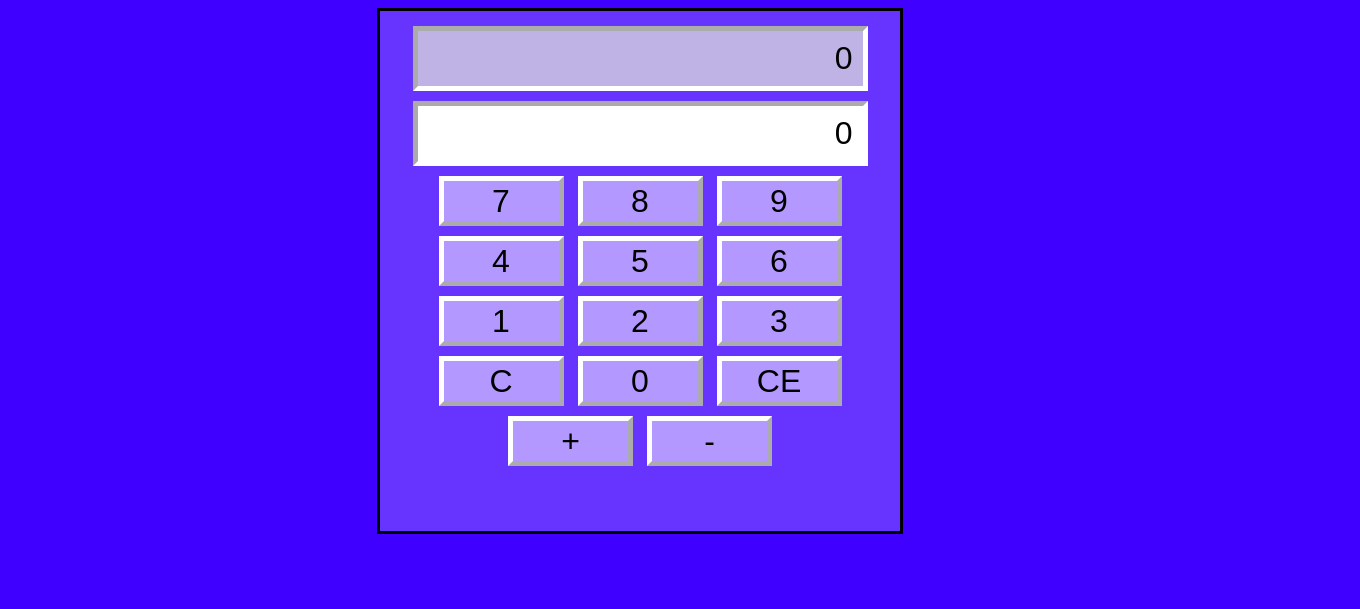
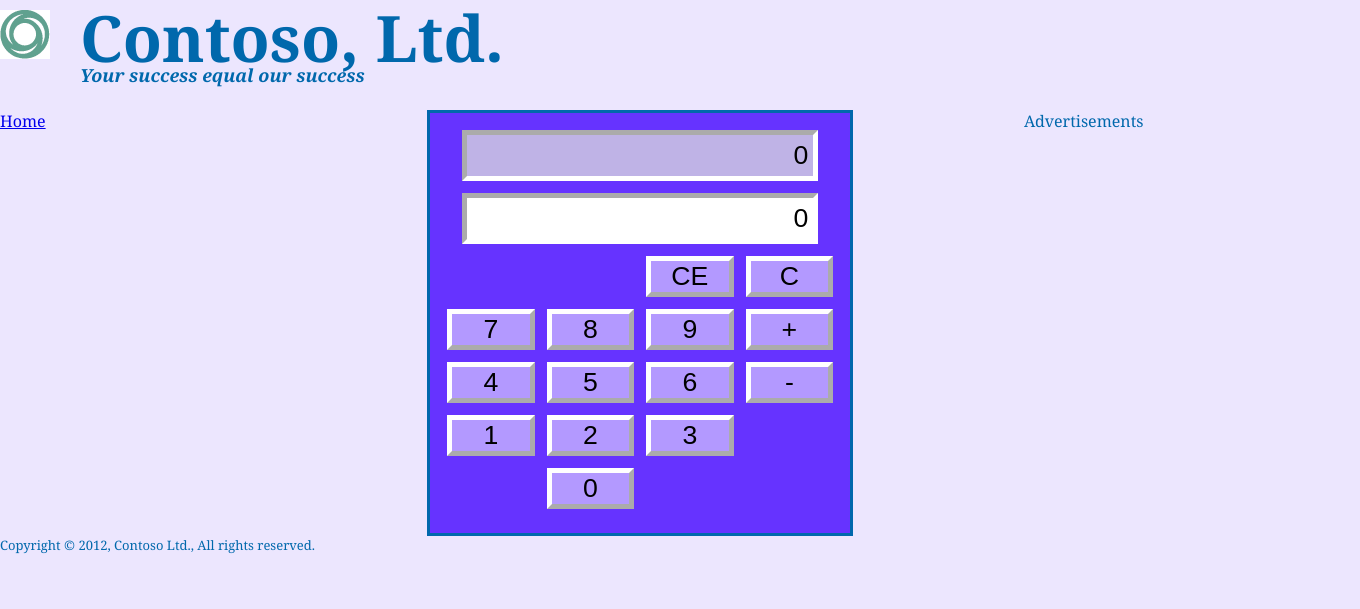
Before and after one commit to Tiago100h/Training_Guide_70-480, a plain HTML site: page Chapter 3 Getting started with JavaScript/Practice exercises/WebCalculator/default.html in a window 1280 px wide. Shown: the whole page, 1360 px wide, since content can reach past the window. Drawn offline with Linux system fonts and the light colour scheme.

Commit message:
Chapter 5: More HTML5

```diff
--- a/Chapter 3 Getting started with JavaScript/Practice exercises/WebCalculator/Content/default.css
+++ b/Chapter 3 Getting started with JavaScript/Practice exercises/WebCalculator/Content/default.css
@@ -1,18 +1,83 @@
+* {
+    margin: 0;
+    padding: 0;
+}
+
+aside, footer, header, hgroup, nav {
+    display: block;
+}
+
 body {
-    background-color: hsl(255, 100%, 50%);
+    background-color: hsl(255, 95%, 95%);
+    font-family: Cambria, 'Times New Roman', serif;
+    color: #0068AC;
+}
+
+header {
+    height: 100px;
+    background-image: url('../Images/ContosoLogo.png');
+    background-repeat: no-repeat;
+    margin-top: 10px;
+}
+
+#headerText {
+    position: absolute;
+    top: 0;
+    left: 80px;
+    width: 100%;
+    margin-top: 10px;
+}
+
+h1 {
+    font-size: 64px;
+    line-height: 55px;
+}
+
+h2 {
+    font-size: 18px;
+    line-height: 20px;
+    font-style: italic;
+}
+
+nav {
+    float: left;
+    width: 20%;
+    min-width: 125px;
+}
+
+div[role="main"] {
+    float: left;
+    width: 60%;
+}
+
+aside {
+    float: left;
+    width: 20%;
+    min-width: 125px;
+}
+
+footer {
+    clear: both;
+    width: 100%;
+    height: 70px;
+    font-size: small;
+}
+
+#container {
+    min-width: 800px;
 }
 
 input {
     width: 85%;
     height: 7%;
     text-align: right;
-    padding: 10px;
+    padding: 5px;
     border: inset;
 }
 
 button {
     background-color: hsl(255, 100%, 80%);
-    width: 25%;
+    width: 90%;
     height: 10%;
     border: outset;
 }
@@ -30,7 +95,7 @@ button:active {
 
 input, button {
     font-family: Arial;
-    font-size: 24pt;
+    font-size: 20pt;
     border-width: thick;
     border-color: hsl(255, 100%, 100%);
     margin: 5px;
@@ -43,10 +108,18 @@ input, button {
 #calculator {
     border: solid;
     background-color: hsl(255, 100%, 60%);
-    width: 500px;
-    height: 500px;
+    width: 400px;
+    height: 400px;
     margin-left: auto;
     margin-right: auto;
     text-align: center;
     padding: 10px;
 }
+
+table {
+    width: 100%;
+}
+
+td {
+    width: 25%;
+}
--- a/Chapter 3 Getting started with JavaScript/Practice exercises/WebCalculator/default.html
+++ b/Chapter 3 Getting started with JavaScript/Practice exercises/WebCalculator/default.html
@@ -10,23 +10,100 @@
 </head>
 
 <body>
+    <div id="container">
+        <header>
+            <hgroup id="headerText">
+                <h1>Contoso, Ltd.</h1>
+                <h2>Your success equal our success</h2>
+            </hgroup>
+        </header>
+
+        <nav>
+            <a href="default.html">Home</a>
+        </nav>
+
+        <div role="main">
             <div id="calculator">
-        <input type="text" id="txtResult" readonly="readonly" /><br />
-        <input type="text" id="txtInput" /><br />
+                <table>
+                    <tr>
+                        <td colspan="4">
+                            <input type="text" id="txtResult" readonly="readonly" />
+                        </td>
+                    </tr>
+                    <tr>
+                        <td colspan="4">
+                            <input type="text" id="txtInput" />
+                        </td>
+                    </tr>
+                    <tr>
+                        <td></td>
+                        <td></td>
+                        <td>
+                            <button id="btnClearEntry">CE</button>
+                        </td>
+                        <td>
+                            <button id="btnClear">C</button>
+                        </td>
+                    </tr>
+                    <tr>
+                        <td>
                             <button id="btn7">7</button>
+                        </td>
+                        <td>
                             <button id="btn8">8</button>
-        <button id="btn9">9</button><br />
+                        </td>
+                        <td>
+                            <button id="btn9">9</button>
+                        </td>
+                        <td>
+                            <button id="btnPlus">+</button>
+                        </td>
+                    </tr>
+                    <tr>
+                        <td>
                             <button id="btn4">4</button>
+                        </td>
+                        <td>
                             <button id="btn5">5</button>
-        <button id="btn6">6</button><br />
+                        </td>
+                        <td>
+                            <button id="btn6">6</button>
+                        </td>
+                        <td>
+                            <button id="btnMinus">-</button>
+                        </td>
+                    </tr>
+                    <tr>
+                        <td>
                             <button id="btn1">1</button>
+                        </td>
+                        <td>
                             <button id="btn2">2</button>
-        <button id="btn3">3</button><br />
-        <button id="btnClear">C</button>
+                        </td>
+                        <td>
+                            <button id="btn3">3</button>
+                        </td>
+                        <td></td>
+                    </tr>
+                    <tr>
+                        <td></td>
+                        <td>
                             <button id="btn0">0</button>
-        <button id="btnClearEntry">CE</button><br />
-        <button id="btnPlus">+</button>
-        <button id="btnMinus">-</button>
+                        </td>
+                        <td></td>
+                        <td></td>
+                    </tr>
+                </table>
+            </div>
+        </div>
+
+        <aside>
+            <p>Advertisements</p>
+        </aside>
+
+        <footer>
+            <p>Copyright &copy; 2012, Contoso Ltd., All rights reserved.</p>
+        </footer>
     </div>
 
     <script src="Scripts/CalculatorLibrary.js"></script>
```
Also changed, not shown: Chapter 3 Getting started with JavaScript/Practice exercises/WebCalculator/Images/ContosoLogo.png (added). Lines whose indentation alone changed are shown as unchanged.
